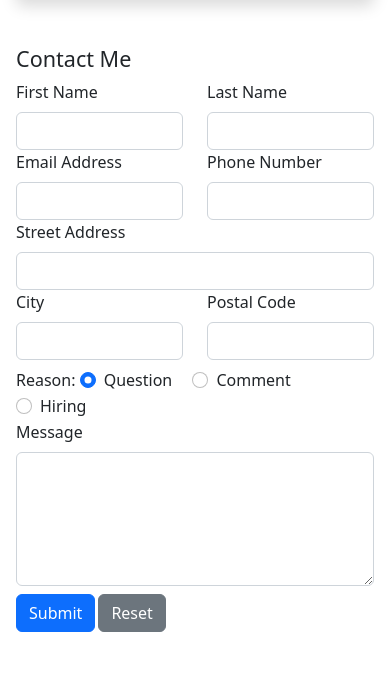
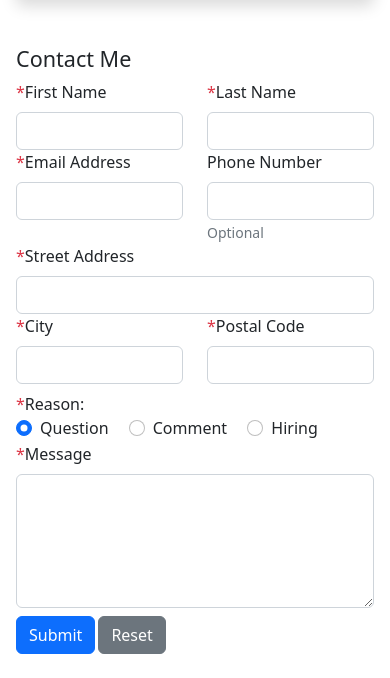
Before and after one commit to sunchit03/WEB222-Works, a plain HTML site: page final assessment/index.html in a window 390 px wide. Shown: the part 1643-2321 px from the top of the page. Before the commit the page ends 2299 px from the top, so only its background shows below. Drawn offline with nearby package versions, Linux system fonts and the light colour scheme.

Commit message:
added required and optional changed edu img size

```diff
--- a/final assessment/index.html
+++ b/final assessment/index.html
@@ -150,36 +150,37 @@
 
                 <div class="row">
                     <div class="col">
-                        <label for="fname" class="form-label">First Name</label>
+                        <label for="fname" class="form-label"><span class="text-danger">*</span>First Name</label>
                         <input id="fname" class="form-control" type="text" name="fname" autocomplete="given-name" tabindex="1" required>
                     </div>
                     <div class="col">
-                        <label for="lname" class="form-label">Last Name</label>
+                        <label for="lname" class="form-label"><span class="text-danger">*</span>Last Name</label>
                         <input id="lname" class="form-control" type="text" name="lname" autocomplete="family-name" tabindex="2" required>
                     </div>
                 </div>
 
                 <div class="row">
                     <div class="col">
-                        <label for="email" class="form-label">Email Address</label>
+                        <label for="email" class="form-label"><span class="text-danger">*</span>Email Address</label>
                         <input id="email" class="form-control" type="email" name="email" autocomplete="email" tabindex="3" required>
                     </div>
                     <div class="col">
                         <label for="phone" class="form-label">Phone Number</label>
                         <input id="phone" class="form-control" type="tel" name="phone" autocomplete="tel" tabindex="4">
+                        <p class="mb-0"><small class="text-muted">Optional</small></p>
                     </div>
                 </div>
 
                 <div class="row">
                     <div class="col">
-                        <label for="address" class="form-label">Street Address</label>
+                        <label for="address" class="form-label"><span class="text-danger">*</span>Street Address</label>
                         <input id="address" class="form-control" type="text" name="address" autocomplete="street-address" tabindex="5" required>
                     </div>
                 </div>
 
                 <div class="row">
                     <div class="col">
-                        <label for="city" class="form-label">City</label>
+                        <label for="city" class="form-label"><span class="text-danger">*</span>City</label>
                         <input id="city" class="form-control" name="city" list="cities" tabindex="6" required>
                         <datalist id="cities">
                             <option selected>Toronto</option>
@@ -195,14 +196,14 @@
                         </datalist>
                     </div>
                     <div class="col">
-                        <label for="postal-code" class="form-label">Postal Code</label>
+                        <label for="postal-code" class="form-label"><span class="text-danger">*</span>Postal Code</label>
                         <input id="postal-code" class="form-control" type="text" name="postal-code" autocomplete="postal-code" tabindex="7" pattern="^[A-Za-z]\d[A-Za-z][ -]?\d[A-Za-z]\d$" required>
                     </div>
                 </div>
 
                 <div class="row mt-2">
                     <div class="col">
-                        <label class="mr-2">Reason:</label>
+                        <label id="reason" class="mr-2"><span class="text-danger">*</span>Reason:</label>
                         <div class="form-check form-check-inline">
                             <input id="question" class="form-check-input" type="radio" name="reason" value="question" checked onclick="checkRadio()">
                             <label for="question" class="form-check-label">Question</label>
@@ -227,7 +228,7 @@
 
                 <div class="row">
                     <div class="col">
-                        <label for="message" class="form-label">Message</label>
+                        <label for="message" class="form-label"><span class="text-danger">*</span>Message</label>
                         <textarea id="message" class="form-control" name="message" rows="5" tabindex="9" required></textarea>
                     </div>
                 </div>
@@ -241,7 +242,7 @@
         </section>
     </main>
 
-    <script src="app.js" type="text/javascript"></script>
+    <script src="info.js" type="text/javascript"></script>
     <!-- JavaScript Bundle with Popper -->
     <script src="https://cdn.jsdelivr.net/npm/bootstrap@5.2.3/dist/js/bootstrap.bundle.min.js" integrity="sha384-kenU1KFdBIe4zVF0s0G1M5b4hcpxyD9F7jL+jjXkk+Q2h455rYXK/7HAuoJl+0I4" crossorigin="anonymous"></script>
 </body>
--- a/final assessment/app.js
+++ b/final assessment/info.js
@@ -7,7 +7,14 @@ let payLabel = document.createElement("label");
 payLabel.id = "pay-lbl";
 payLabel.for = "pay-rate";
 payLabel.classList.add("form-label");
-payLabel.innerText = "Hourly Rate";
+
+
+let required = document.createElement("span");
+required.classList.add("text-danger");
+required.innerText = "*";
+payLabel.appendChild(required);
+
+payLabel.innerHTML += "Hourly Rate";
 
 let payRate = document.createElement("input");
 payRate.id = "pay-rate";
@@ -28,7 +35,7 @@ payRate.required = true;
 
     if (hiring.checked === true) {
 
-        /* <label id="pay-lbl" for="pay-rate" class="form-label">Hourly Rate</label>
+        /* <label id="pay-lbl" for="pay-rate" class="form-label"><span class="text-danger">*</span>Hourly Rate</label>
             <input id="pay-rate" class="form-control" type="text" name="pay-rate" tabindex="8" pattern="^\d*[.]?\d+$" required>
         */
 
--- a/final assessment/styles.css
+++ b/final assessment/styles.css
@@ -89,6 +89,7 @@ body {
     #education .card .row .col-md-4 {
         padding-left: 0;
         padding-right: 0;
+        width: 25%;
     }
 
     #education .card .row .card-body {
@@ -100,4 +101,8 @@ body {
         width: 55%;
     }
 
+    #reason {
+        display: block;
+    }
+
   }
```
